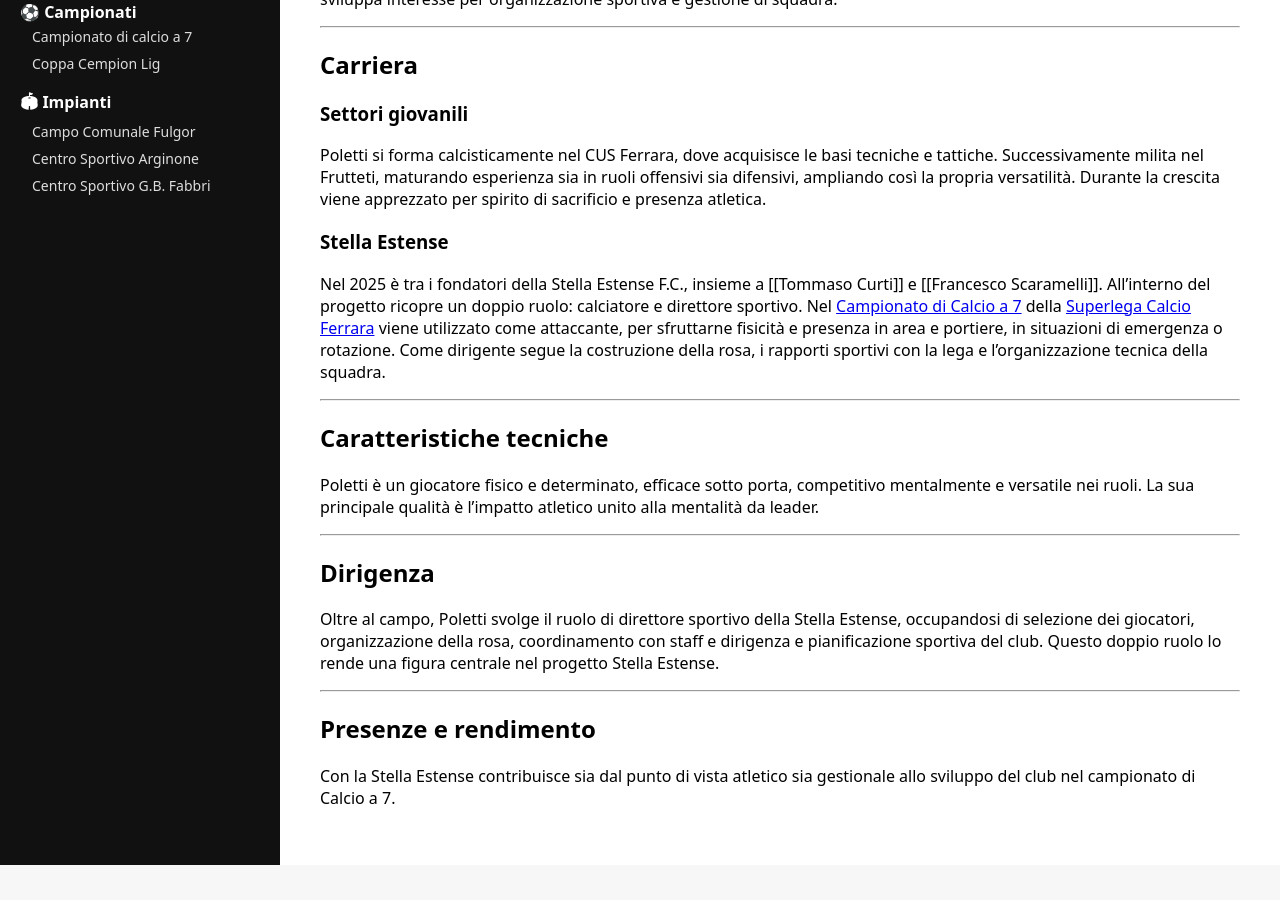
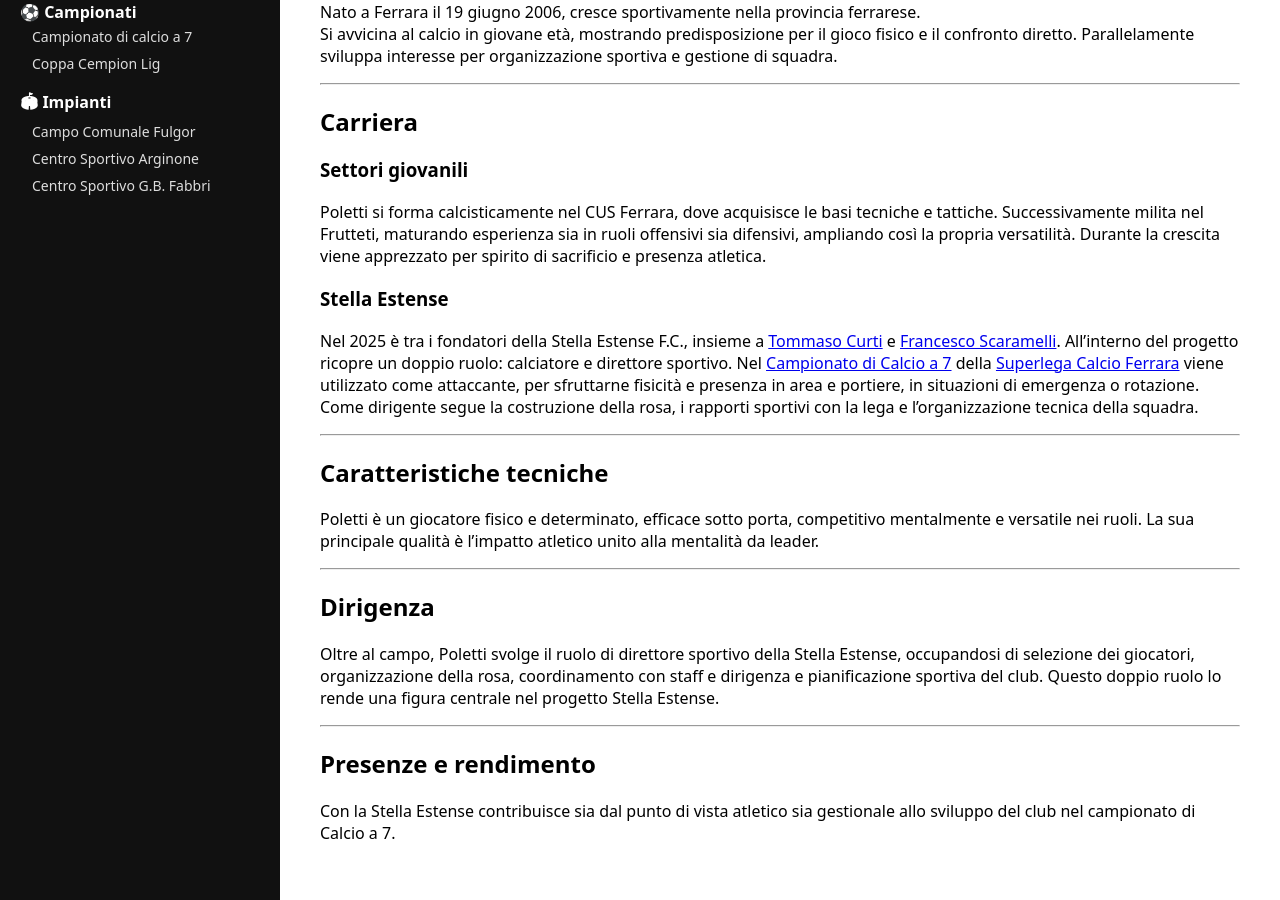
Before and after one commit to tommy-unife/Stella-Estense-Wiki, a Jekyll site: the page built from Nicola-Poletti.md, in a window 1280 px wide and 900 px high, scrolled down 815 px. Built offline with Jekyll 4.4.1, drawn with Linux system fonts in a browser that asks for light colours; our own code applies the rules of GitHub Pages for plain Markdown files; before the commit the page ends 1680 px from its top, so only the background shows below that; part of the change alters nothing that is shown.

```diff
--- a/Nicola-Poletti.md
+++ b/Nicola-Poletti.md
@@ -1,3 +1,5 @@
+## Nicola Poletti
+
 **Nicola Poletti** (Ferrara, 19 giugno 2006) è un calciatore e dirigente sportivo italiano, attaccante o portiere della [Stella Estense Football Club](Stella-Estense-Football-Club.md), società calcistica amatoriale con sede a Ferrara.
 Ricopre anche il ruolo di direttore sportivo, contribuendo alla costruzione e gestione della rosa. Giocatore polivalente, si distingue per fisicità, determinazione e mentalità competitiva.
 
@@ -37,7 +39,7 @@ Poletti si forma calcisticamente nel CUS Ferrara, dove acquisisce le basi tecnic
 Successivamente milita nel Frutteti, maturando esperienza sia in ruoli offensivi sia difensivi, ampliando così la propria versatilità. Durante la crescita viene apprezzato per spirito di sacrificio e presenza atletica.
 
 ### Stella Estense
-Nel 2025 è tra i fondatori della Stella Estense F.C., insieme a [[Tommaso Curti]] e [[Francesco Scaramelli]].
+Nel 2025 è tra i fondatori della Stella Estense F.C., insieme a [Tommaso Curti](Tommaso-Curti.md) e [Francesco Scaramelli](Francesco-Scaramelli.md).
 All’interno del progetto ricopre un doppio ruolo: calciatore e direttore sportivo.
 Nel [Campionato di Calcio a 7](Campionato-Calcio-a-7.md) della [Superlega Calcio Ferrara](Superlega-Calcio-Ferrara.md) viene utilizzato come attaccante, per sfruttarne fisicità e presenza in area e portiere, in situazioni di emergenza o rotazione.
 Come dirigente segue la costruzione della rosa, i rapporti sportivi con la lega e l’organizzazione tecnica della squadra.
```
